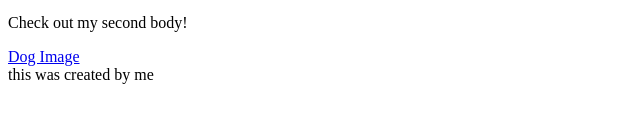
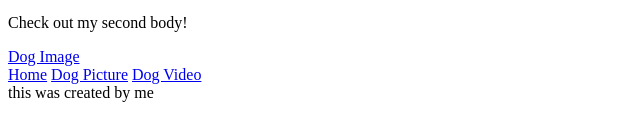
Before and after one commit to geek-cola23/HTML-AND-CSS-PROJECTS, a plain HTML site: page Assignment.html in a window 1280 px wide. Shown: the part 504-644 px from the top of the page, without its empty margins (0-640 px from the left). Drawn offline with Linux system fonts and the light colour scheme.

Commit message:
<nav> links
added <nav> link so that all sites are connected.

```diff
--- a/Assignment.html
+++ b/Assignment.html
@@ -16,5 +16,10 @@
 			<p> Check out my second body! </p>
 	<a href="Dog.html">Dog Image</a>
 	</body>
+	<nav>
+		<a href="Assignment.html">Home</a>
+		<a href="Dog.html">Dog Picture</a>
+		<a href="Dog_video.html">Dog Video</a>
+	</nav>
 </html>
 <footer> this was created by me </footer>
```
Also changed, not shown: Dog_video.html (added, +15 -0 lines), dog.html (+5 -0 lines).
